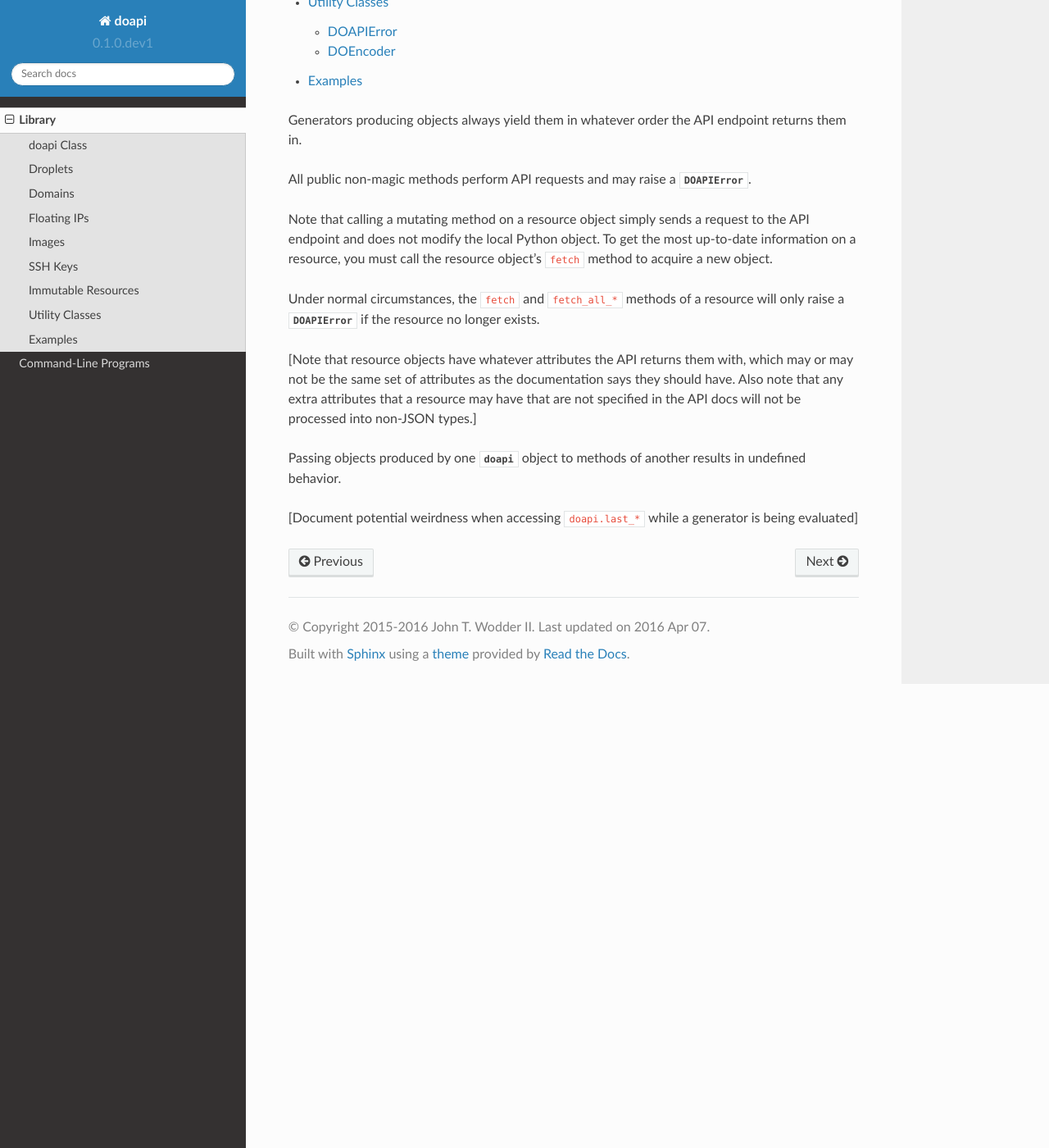
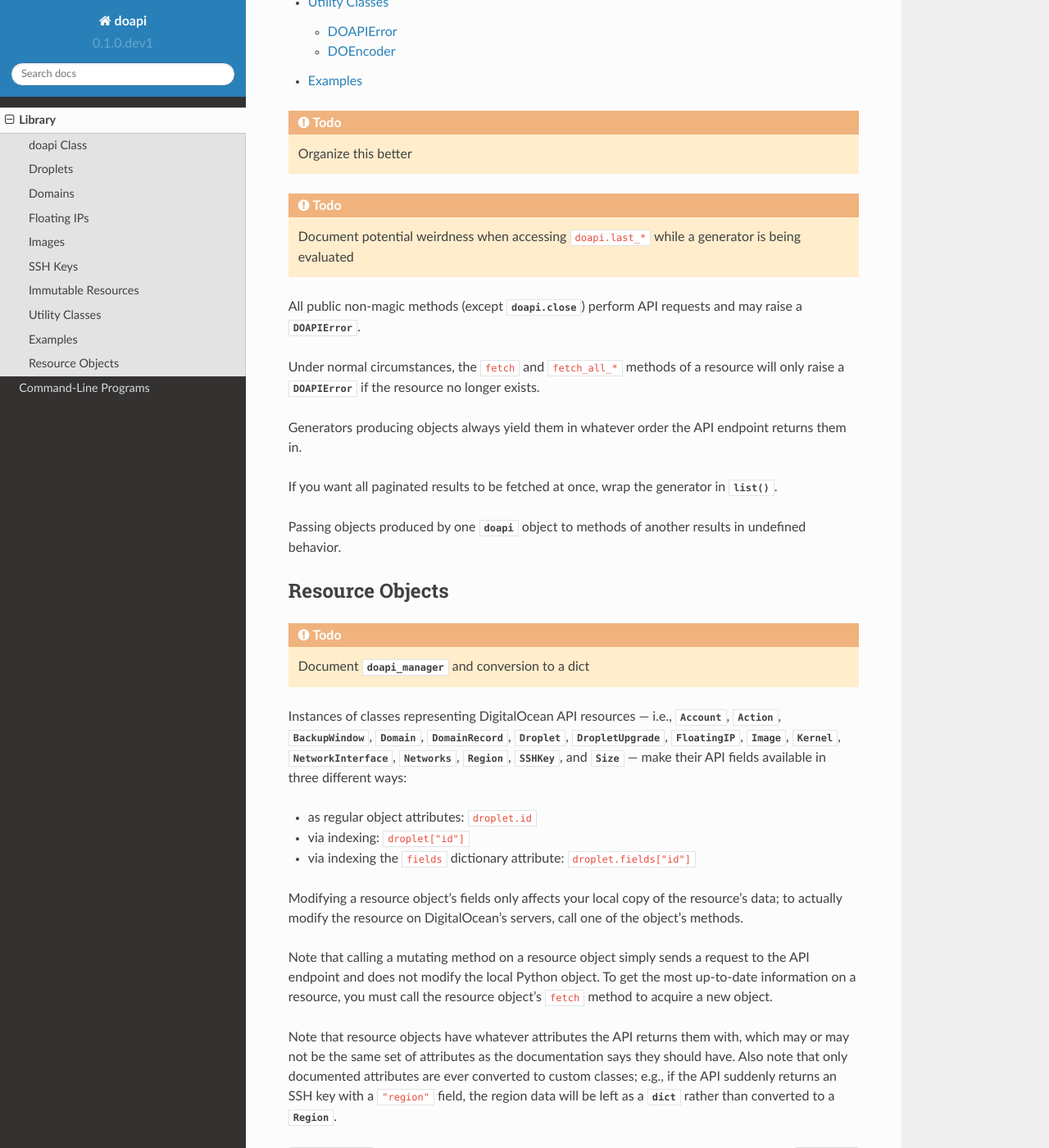
Before and after one commit to jwodder/doapi, a Sphinx documentation site: the page built from docs/library/index.rst, in a window 1280 px wide and 1400 px high, scrolled down 841 px. Shown: the whole window at 82% size. Built offline with Sphinx 7.4.7 and the Read the Docs theme 2.0.0, drawn with Linux system fonts in a browser that asks for light colours.

Commit message:
Expanded library/index.rst

```diff
--- a/docs/conf.py
+++ b/docs/conf.py
@@ -37,6 +37,7 @@ extensions = [
     'sphinx.ext.autodoc',
     'sphinx.ext.coverage',
     'sphinx.ext.intersphinx',
+    'sphinx.ext.todo',
     'sphinx.ext.viewcode',
 ]
 
@@ -301,3 +302,5 @@ intersphinx_mapping = {
     "python": ("https://docs.python.org/2.7", None),
     "requests": ("http://docs.python-requests.org/en/latest", None),
 }
+
+todo_include_todos = True
--- a/docs/library/index.rst
+++ b/docs/library/index.rst
@@ -14,28 +14,62 @@ Library
    utils
    examples
 
+.. todo::
+
+    Organize this better
+
+.. todo::
+
+    Document potential weirdness when accessing ``doapi.last_*`` while a
+    generator is being evaluated
+
+All public non-magic methods (except `doapi.close`) perform API requests and
+may raise a `DOAPIError`.
+
+Under normal circumstances, the ``fetch`` and ``fetch_all_*`` methods of a
+resource will only raise a `DOAPIError` if the resource no longer exists.
+
 Generators producing objects always yield them in whatever order the API
 endpoint returns them in.
 
-All public non-magic methods perform API requests and may raise a `DOAPIError`.
+If you want all paginated results to be fetched at once, wrap the generator in
+`list()`.
+
+Passing objects produced by one `doapi` object to methods of another results in
+undefined behavior.
+
+
+.. _resources:
+
+Resource Objects
+----------------
+
+.. todo::
+
+    Document `.doapi_manager` and conversion to a dict
+
+Instances of classes representing DigitalOcean API resources — i.e., `Account`,
+`Action`, `BackupWindow`, `Domain`, `DomainRecord`, `Droplet`,
+`DropletUpgrade`, `FloatingIP`, `Image`, `Kernel`, `NetworkInterface`,
+`Networks`, `Region`, `SSHKey`, and `Size` — make their API fields available in
+three different ways:
+
+- as regular object attributes: ``droplet.id``
+- via indexing: ``droplet["id"]``
+- via indexing the ``fields`` dictionary attribute: ``droplet.fields["id"]``
+
+Modifying a resource object's fields only affects your local copy of the
+resource's data; to actually modify the resource on DigitalOcean's servers,
+call one of the object's methods.
 
 Note that calling a mutating method on a resource object simply sends a request
 to the API endpoint and does not modify the local Python object.  To get the
 most up-to-date information on a resource, you must call the resource object's
 ``fetch`` method to acquire a new object.
 
-Under normal circumstances, the ``fetch`` and ``fetch_all_*`` methods of a
-resource will only raise a `DOAPIError` if the resource no longer exists.
-
-
-[Note that resource objects have whatever attributes the API returns them with,
+Note that resource objects have whatever attributes the API returns them with,
 which may or may not be the same set of attributes as the documentation says
-they should have.  Also note that any extra attributes that a resource may have
-that are not specified in the API docs will not be processed into non-JSON
-types.]
-
-Passing objects produced by one `doapi` object to methods of another results in
-undefined behavior.
-
-[Document potential weirdness when accessing ``doapi.last_*`` while a generator
-is being evaluated]
+they should have.  Also note that only documented attributes are ever converted
+to custom classes; e.g., if the API suddenly returns an SSH key with a
+``"region"`` field, the region data will be left as a `dict` rather than
+converted to a `Region`.
```
Also changed, not shown: docs/cli/index.rst (+6 -2 lines).
